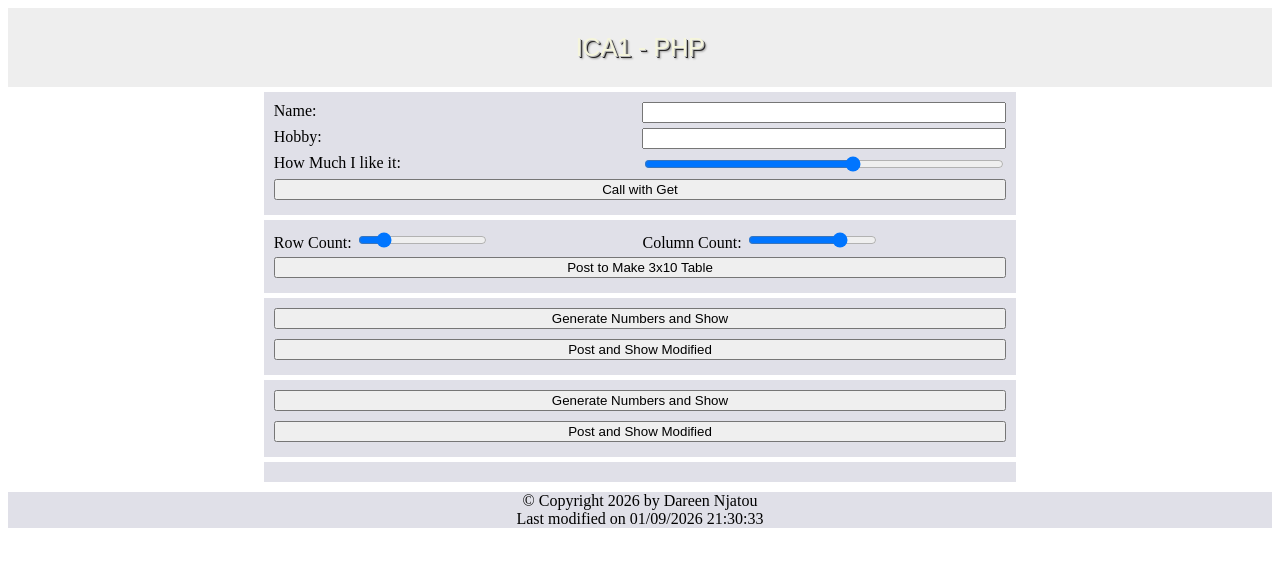
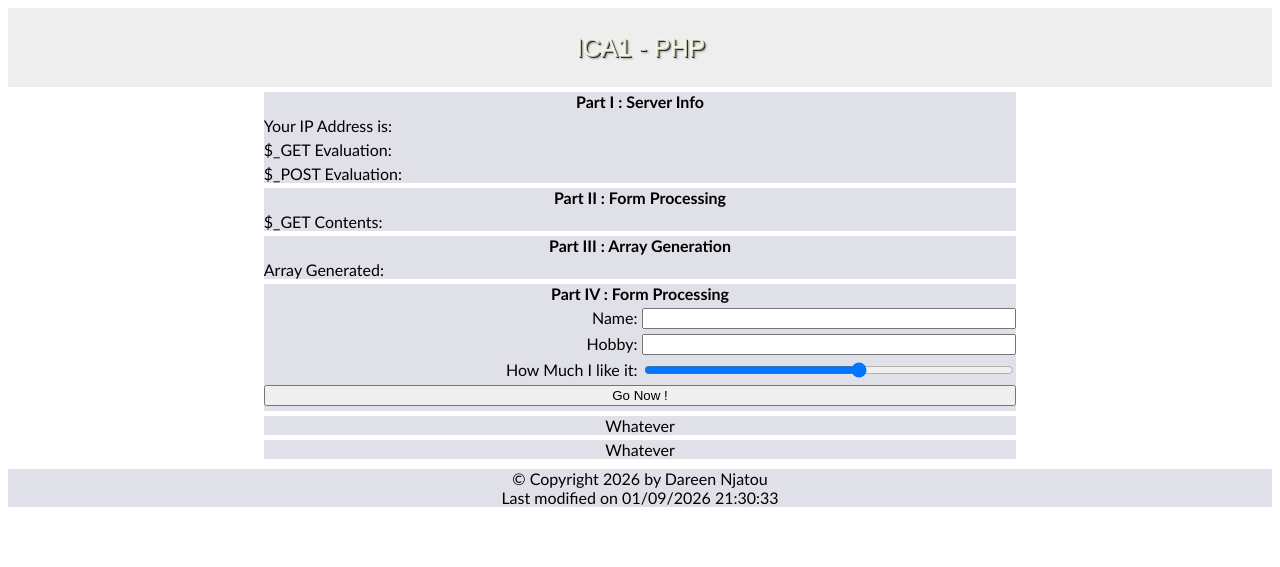
Before and after one commit to DareenKN/cmpe-2550-1252-DareenKN, a PHP site: page /icas/ica1/index.html in a window 1280 px wide. Shown: the top 567 px of the page. Run offline with PHP 8.4, Linux system fonts and the light colour scheme; some libraries are stand-ins or nearby versions.

Commit message:
Finished the UI

```diff
--- a/icas/ica1/css/style.css
+++ b/icas/ica1/css/style.css
@@ -27,7 +27,6 @@ header {
 
 .innerPanel {
     background-color: #e0e0e8;
-    padding: 10px;
 
     grid-column: 2/ span 1;
     display: grid;
@@ -40,14 +39,20 @@ header {
 }
 
 .fullspan {
+    text-align: center;
     grid-column: 1/ span 2;
 }
 
 body {
     background-color: #ffffff;
+    font-family: Calibri;
 
     display: grid;
     gap: 5px;
+}
+
+.right-align {
+    text-align: right;
 }
 
 footer {
@@ -55,19 +60,8 @@ footer {
     background-color: #e0e0e8;
 }
 
-footer p {
+p {
     margin: 0px;
-}
-
-#tablePlaceHolder {
-    margin: auto;
-}
-
-#tablePlaceHolder th,
-#tablePlaceHolder td {
-    padding: 3px 7px;
-    vertical-align: middle;
-    text-align: center !important;
 }
 
 #centerContent {
--- a/icas/ica1/index.html
+++ b/icas/ica1/index.html
@@ -31,50 +31,54 @@
     <div id="centerContent">
         <div class="innerPanel">
             <!-- Part I - Server Info -->
-            Name:
+            <b class="fullspan">Part I : Server Info</b>
+            Your IP Address is:
+            <p id=""></p>
+
+            $_GET Evaluation:
+            <p id=""></p>
+
+            $_POST Evaluation:
+            <p id=""></p>
+
+        </div>
+
+        <div class="innerPanel">
+            <!-- Part II - Form Processing -->
+            <b class="fullspan">Part II : Form Processing</b>
+            $_GET Contents:
+            <p id=""></p>
+        </div>
+
+        <div class="innerPanel">
+            <!-- Part III – Array Generation -->
+             <b class="fullspan">Part III : Array Generation</b>
+             Array Generated:
+             <p id=""></p>
+        </div>
+
+        <div class="innerPanel">
+            <!-- Part IV - Form Processing -->
+            <b class="fullspan">Part IV : Form Processing</b>
+            <label class="right-align">Name:</label>
             <input type="text" name="" id="nameInput">
 
-            Hobby:
+            <label class="right-align">Hobby:</label>
             <input type="text" name="" id="hobbyInput">
 
-            How Much I like it:
+            <label class="right-align">How Much I like it:</label>
             <input type="range" value="8" min="1" max="13" id="likeRange">
 
-            <button id="callWithGet" class="fullspan">Call with Get</button>
+            <button id="callWithGet" class="fullspan">Go Now !</button>
             <label for="result" id="result" class="fullspan"></label>
         </div>
 
         <div class="innerPanel">
-            <!-- Part II - Form Processing -->
-            <label for="rowCount">Row Count:
-                <input type="range" id="rowRange" value="3" min="1" max="13"></label>
-            <label for="ColumnCount">Column Count:
-                <input type="range" id="colRange" value="10" min="1" max="13"></label>
-
-            <button id="PostForTable" class="fullspan">Post to Make 3x10 Table</button>
-            <div id="tablePlaceHolder" class="fullspan"></div>
+            <center class="fullspan">Whatever</center>
         </div>
 
         <div class="innerPanel">
-            <!-- Part III – Array Generation -->
-            <button id="GenerateNumber" class="fullspan">Generate Numbers and Show</button>
-            <div id="GenNumPH" class="fullspan"></div>
-
-            <button id="PostToShowModified" class="fullspan">Post and Show Modified</button>
-            <div id="PostToSHowPH" class="fullspan"></div>
-        </div>
-
-        <div class="innerPanel">
-            <!-- Part III – Array Generation -->
-            <button id="GenerateNumber" class="fullspan">Generate Numbers and Show</button>
-            <div id="GenNumPH" class="fullspan"></div>
-
-            <button id="PostToShowModified" class="fullspan">Post and Show Modified</button>
-            <div id="PostToSHowPH" class="fullspan"></div>
-        </div>
-
-        <div class="innerPanel">
-
+            <center class="fullspan">Whatever</center>
         </div>
     </div>
 
```
